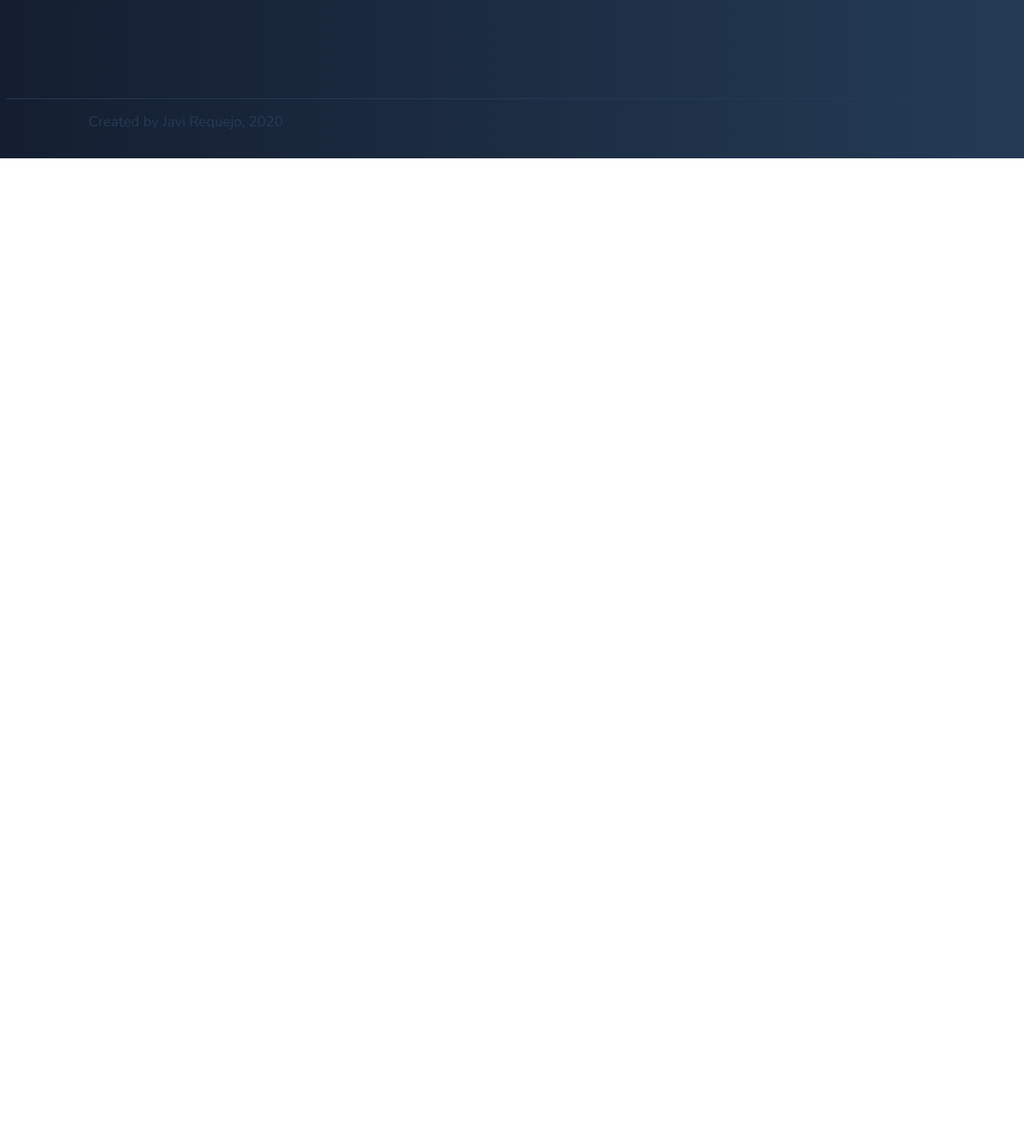
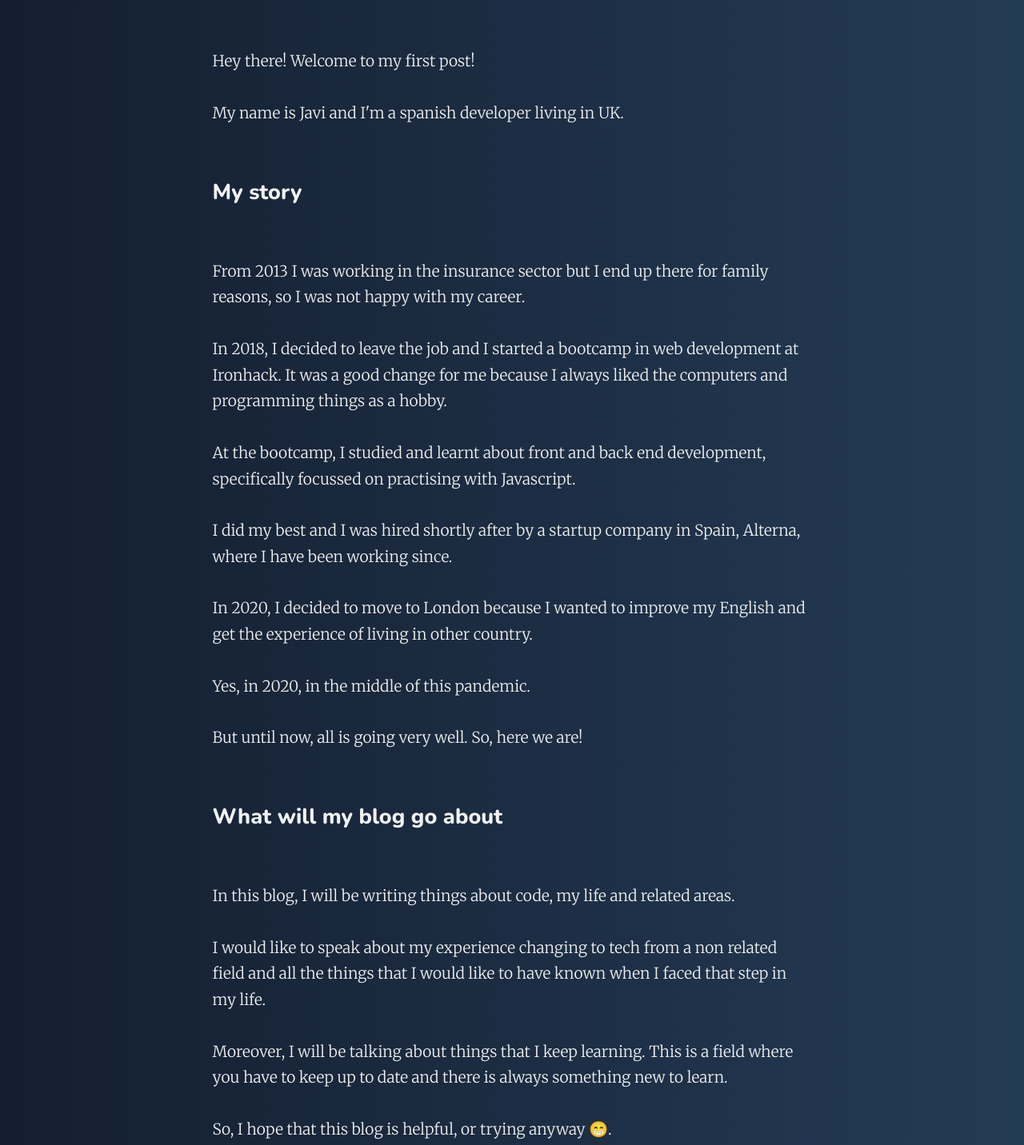
Before and after one commit to javirequejo/portfolio, a Gatsby site: page /blog/welcome-post/ in a window 1280 px wide. Shown: the part 880-2312 px from the top of the page at 80% size. Before the commit the page ends 1078 px from the top, so only its background shows below. Built offline with nearby package versions, Linux system fonts and the light colour scheme; Gatsby itself is replaced by a stand-in of ours.

Commit message:
Added welcome post

```diff
--- a/src/posts/welcome-post.md
+++ b/src/posts/welcome-post.md
@@ -1,7 +1,37 @@
 ---
-title: 'Welcome to my blog'
+title: 'Yeah, this is a welcome post'
 date: '2020-11-10'
-description: 'Hi guys, this is the beginning'
+description: 'What is my story and what will my blog go about?'
 image: 'https://res.cloudinary.com/dls511fr9/image/upload/v1605137062/portfolio/blog/welcome-post.jpg'
 slug: '/blog/welcome-post'
 ---
+
+Hey there! Welcome to my first post!
+
+My name is Javi and I'm a spanish developer living in UK.
+
+## My story
+
+From 2013 I was working in the insurance sector but I end up there for family reasons, so I was not happy with my career.
+
+In 2018, I decided to leave the job and I started a bootcamp in web development at Ironhack. It was a good change for me because I always liked the computers and programming things as a hobby.
+
+At the bootcamp, I studied and learnt about front and back end development, specifically focussed on practising with Javascript.
+
+I did my best and I was hired shortly after by a startup company in Spain, Alterna, where I have been working since.
+
+In 2020, I decided to move to London because I wanted to improve my English and get the experience of living in other country.
+
+Yes, in 2020, in the middle of this pandemic.
+
+But until now, all is going very well. So, here we are!
+
+## What will my blog go about
+
+In this blog, I will be writing things about code, my life and related areas.
+
+I would like to speak about my experience changing to tech from a non related field and all the things that I would like to have known when I faced that step in my life.
+
+Moreover, I will be talking about things that I keep learning. This is a field where you have to keep up to date and there is always something new to learn.
+
+So, I hope that this blog is helpful, or trying anyway 😁.
```
